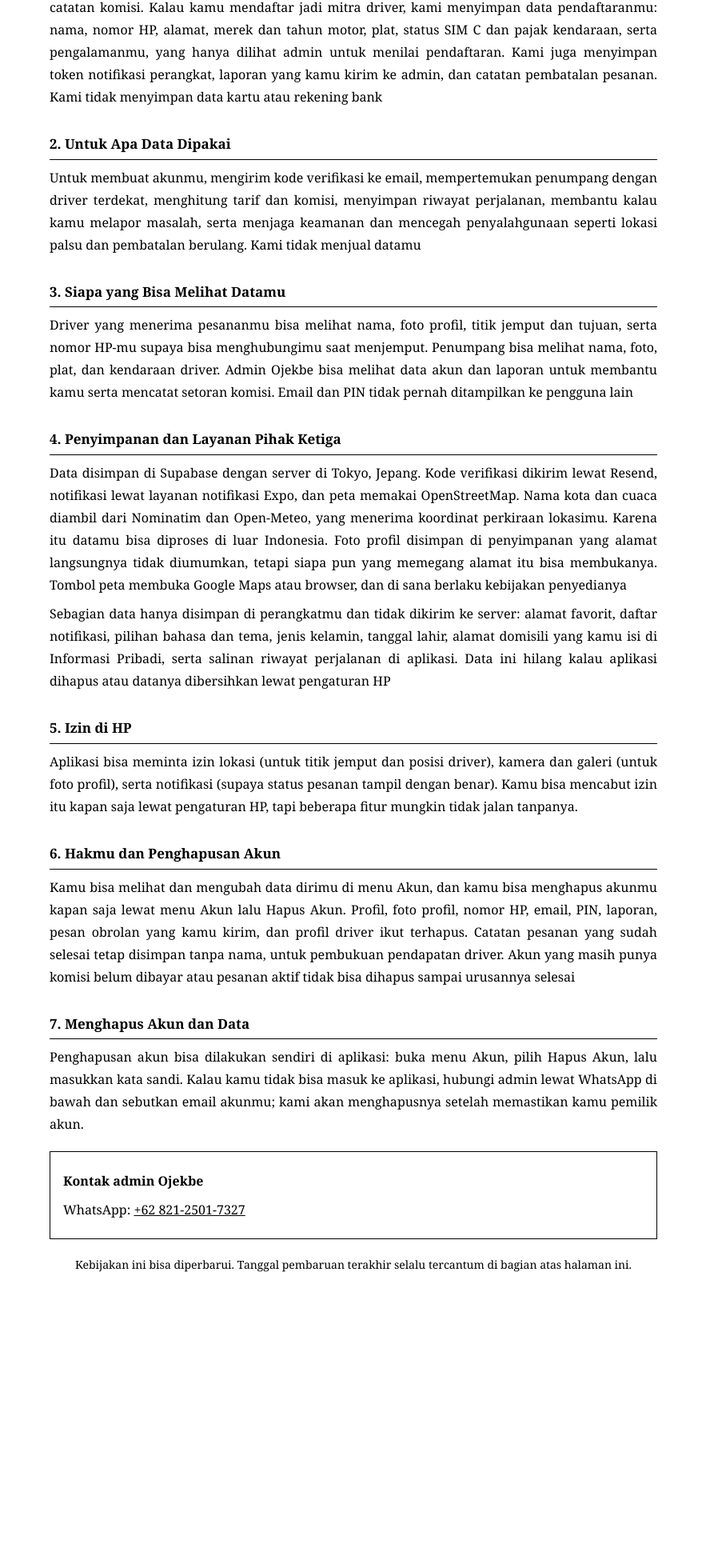
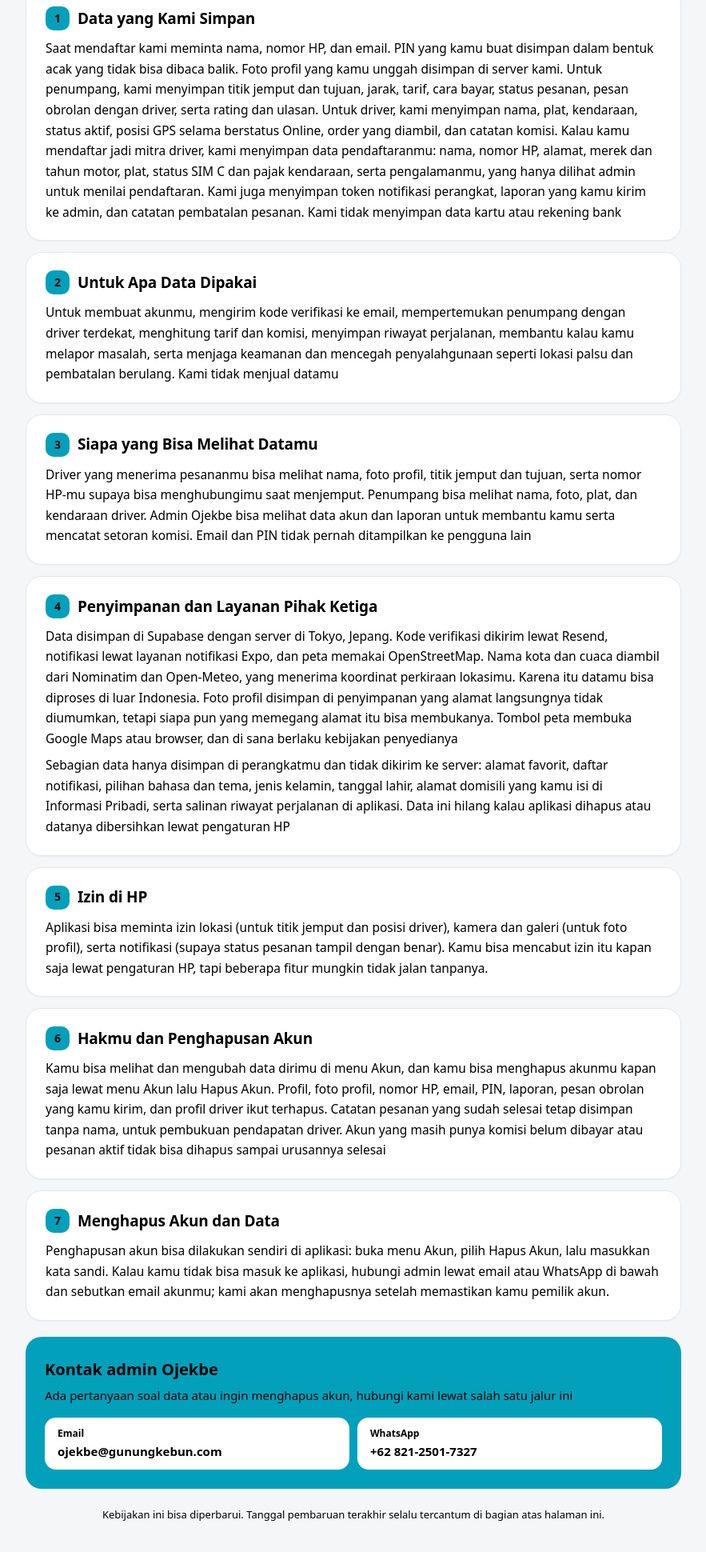
Before and after one commit to adityasub14/ojekbe-privasi, a plain HTML site: page index.html in a window 1280 px wide. Shown: the part 392-2332 px from the top of the page at 80% size, without its empty margins (198-1081 px from the left). Before the commit the page ends 2058 px from the top, so only its background shows below. Drawn offline with Linux system fonts and the light colour scheme.

Commit message:
Add files via upload

```diff
--- a/index.html
+++ b/index.html
@@ -5,43 +5,87 @@
 <meta name="viewport" content="width=device-width, initial-scale=1">
 <title>Kebijakan Privasi Ojekbe</title>
 <style>
-body{font-family:Georgia,"Times New Roman",Times,serif;line-height:1.75;color:#000;background:#fff;margin:0}
-main{max-width:760px;margin:0 auto;padding:32px 24px 64px}
-h1{font-size:26px;margin:0 0 6px;color:#000;text-align:center;text-transform:uppercase;letter-spacing:.5px}
-h2{font-size:17px;margin:30px 0 6px;color:#000;border-bottom:1px solid #000;padding-bottom:4px}
-p{margin:8px 0;text-align:justify;color:#000}
-a{color:#000;text-decoration:underline}
-.kecil{color:#000;font-size:14px;text-align:center}
-.kotak{background:#fff;border:1px solid #000;border-radius:0;padding:14px 16px;margin:20px 0}
-.kotak p{text-align:left}
+:root{--teal:#03a0bb;--tipis:#e6f6f9;--garis:#e5e7eb}
+*{box-sizing:border-box}
+html{scroll-behavior:smooth}
+body{margin:0;font-family:system-ui,-apple-system,"Segoe UI",Roboto,"Helvetica Neue",Arial,sans-serif;color:#000;background:#f4f6f7;line-height:1.65;-webkit-text-size-adjust:100%}
+a{color:#000}
+.atas{position:sticky;top:0;z-index:10;background:#fff;border-bottom:1px solid var(--garis)}
+.atas div{max-width:860px;margin:0 auto;padding:14px 20px;display:flex;align-items:center;justify-content:space-between;gap:12px}
+.atas .merek{font-size:21px;font-weight:800;letter-spacing:-.4px;color:#000}
+.atas span{font-size:14px;font-weight:600;color:#000}
+.hero{background:var(--tipis)}
+.hero div{max-width:860px;margin:0 auto;padding:40px 20px 34px}
+.hero h1{margin:0 0 10px;font-size:clamp(30px,6vw,44px);line-height:1.1;font-weight:800;letter-spacing:-1px;color:#000}
+.hero .tgl{display:inline-block;background:#fff;border:1px solid var(--garis);border-radius:999px;padding:4px 12px;font-size:13px;font-weight:600;color:#000;margin-bottom:14px}
+.hero p{margin:0;max-width:640px;font-size:16px;color:#000}
+.isi{max-width:860px;margin:0 auto;padding:20px 20px 56px}
+.chip{display:flex;gap:8px;overflow-x:auto;padding:4px 0 18px;margin:0 -20px;padding-left:20px;padding-right:20px;scrollbar-width:none}
+.chip::-webkit-scrollbar{display:none}
+.chip a{flex:none;text-decoration:none;font-size:14px;font-weight:600;color:#000;background:#fff;border:1px solid var(--garis);border-radius:999px;padding:8px 14px}
+.chip a:hover{border-color:#000}
+.kartu{background:#fff;border:1px solid var(--garis);border-radius:20px;padding:22px 24px;margin:0 0 14px;scroll-margin-top:72px;box-shadow:0 1px 2px rgba(0,0,0,.04)}
+.kartu h2{margin:0 0 10px;font-size:19px;line-height:1.3;font-weight:800;letter-spacing:-.2px;color:#000;display:flex;align-items:center;gap:10px}
+.no{flex:none;min-width:30px;height:30px;padding:0 8px;border-radius:10px;background:var(--teal);color:#000;font-size:14px;font-weight:800;display:inline-flex;align-items:center;justify-content:center}
+.kartu p{margin:8px 0 0;font-size:15.5px;color:#000}
+.kontak{background:var(--teal);border-radius:20px;padding:24px;margin:20px 0 14px;color:#000}
+.kontak h2{margin:0 0 4px;font-size:20px;font-weight:800;color:#000}
+.kontak p{margin:0 0 16px;font-size:15px;color:#000}
+.tombol{display:flex;flex-wrap:wrap;gap:10px}
+.tombol a{display:inline-flex;flex-direction:column;background:#fff;border-radius:14px;padding:10px 16px;text-decoration:none;color:#000;min-width:220px;flex:1 1 220px}
+.tombol small{font-size:12px;font-weight:600;color:#000}
+.tombol strong{font-size:15px;font-weight:700;color:#000;word-break:break-all}
+.kaki{text-align:center;font-size:13px;color:#000;margin:22px 0 0}
+@media (max-width:520px){.kartu{padding:18px 16px;border-radius:16px}.kontak{border-radius:16px}}
 </style>
 </head>
 <body>
-<main>
-<h1>Kebijakan Privasi Ojekbe</h1>
-<p class="kecil">Terakhir diperbarui: November 2026</p>
+<header class="atas"><div><span class="merek">Ojekbe</span><span>Kebijakan Privasi</span></div></header>
+<section class="hero"><div>
+<span class="tgl">Terakhir diperbarui: November 2026</span>
+<h1>Kebijakan Privasi</h1>
 <p>Halaman ini menjelaskan data apa saja yang diminta aplikasi Ojekbe (id.ojekbe.app), untuk apa dipakai, dan apa yang bisa kamu lakukan dengan datamu.</p>
-<h2>1. Data yang Kami Simpan</h2>
+</div></section>
+<main class="isi">
+<nav class="chip"><a href="#s1">Data yang Kami Simpan</a><a href="#s2">Untuk Apa Data Dipakai</a><a href="#s3">Siapa yang Bisa Melihat Datamu</a><a href="#s4">Penyimpanan dan Layanan Pihak Ketiga</a><a href="#s5">Izin di HP</a><a href="#s6">Hakmu dan Penghapusan Akun</a><a href="#s7">Menghapus Akun dan Data</a></nav>
+<section class="kartu" id="s1">
+<h2><span class="no">1</span>Data yang Kami Simpan</h2>
 <p>Saat mendaftar kami meminta nama, nomor HP, dan email. PIN yang kamu buat disimpan dalam bentuk acak yang tidak bisa dibaca balik. Foto profil yang kamu unggah disimpan di server kami. Untuk penumpang, kami menyimpan titik jemput dan tujuan, jarak, tarif, cara bayar, status pesanan, pesan obrolan dengan driver, serta rating dan ulasan. Untuk driver, kami menyimpan nama, plat, kendaraan, status aktif, posisi GPS selama berstatus Online, order yang diambil, dan catatan komisi. Kalau kamu mendaftar jadi mitra driver, kami menyimpan data pendaftaranmu: nama, nomor HP, alamat, merek dan tahun motor, plat, status SIM C dan pajak kendaraan, serta pengalamanmu, yang hanya dilihat admin untuk menilai pendaftaran. Kami juga menyimpan token notifikasi perangkat, laporan yang kamu kirim ke admin, dan catatan pembatalan pesanan. Kami tidak menyimpan data kartu atau rekening bank</p>
-<h2>2. Untuk Apa Data Dipakai</h2>
+</section>
+<section class="kartu" id="s2">
+<h2><span class="no">2</span>Untuk Apa Data Dipakai</h2>
 <p>Untuk membuat akunmu, mengirim kode verifikasi ke email, mempertemukan penumpang dengan driver terdekat, menghitung tarif dan komisi, menyimpan riwayat perjalanan, membantu kalau kamu melapor masalah, serta menjaga keamanan dan mencegah penyalahgunaan seperti lokasi palsu dan pembatalan berulang. Kami tidak menjual datamu</p>
-<h2>3. Siapa yang Bisa Melihat Datamu</h2>
+</section>
+<section class="kartu" id="s3">
+<h2><span class="no">3</span>Siapa yang Bisa Melihat Datamu</h2>
 <p>Driver yang menerima pesananmu bisa melihat nama, foto profil, titik jemput dan tujuan, serta nomor HP-mu supaya bisa menghubungimu saat menjemput. Penumpang bisa melihat nama, foto, plat, dan kendaraan driver. Admin Ojekbe bisa melihat data akun dan laporan untuk membantu kamu serta mencatat setoran komisi. Email dan PIN tidak pernah ditampilkan ke pengguna lain</p>
-<h2>4. Penyimpanan dan Layanan Pihak Ketiga</h2>
+</section>
+<section class="kartu" id="s4">
+<h2><span class="no">4</span>Penyimpanan dan Layanan Pihak Ketiga</h2>
 <p>Data disimpan di Supabase dengan server di Tokyo, Jepang. Kode verifikasi dikirim lewat Resend, notifikasi lewat layanan notifikasi Expo, dan peta memakai OpenStreetMap. Nama kota dan cuaca diambil dari Nominatim dan Open-Meteo, yang menerima koordinat perkiraan lokasimu. Karena itu datamu bisa diproses di luar Indonesia. Foto profil disimpan di penyimpanan yang alamat langsungnya tidak diumumkan, tetapi siapa pun yang memegang alamat itu bisa membukanya. Tombol peta membuka Google Maps atau browser, dan di sana berlaku kebijakan penyedianya</p>
 <p>Sebagian data hanya disimpan di perangkatmu dan tidak dikirim ke server: alamat favorit, daftar notifikasi, pilihan bahasa dan tema, jenis kelamin, tanggal lahir, alamat domisili yang kamu isi di Informasi Pribadi, serta salinan riwayat perjalanan di aplikasi. Data ini hilang kalau aplikasi dihapus atau datanya dibersihkan lewat pengaturan HP</p>
-<h2>5. Izin di HP</h2>
+</section>
+<section class="kartu" id="s5">
+<h2><span class="no">5</span>Izin di HP</h2>
 <p>Aplikasi bisa meminta izin lokasi (untuk titik jemput dan posisi driver), kamera dan galeri (untuk foto profil), serta notifikasi (supaya status pesanan tampil dengan benar). Kamu bisa mencabut izin itu kapan saja lewat pengaturan HP, tapi beberapa fitur mungkin tidak jalan tanpanya.</p>
-<h2>6. Hakmu dan Penghapusan Akun</h2>
+</section>
+<section class="kartu" id="s6">
+<h2><span class="no">6</span>Hakmu dan Penghapusan Akun</h2>
 <p>Kamu bisa melihat dan mengubah data dirimu di menu Akun, dan kamu bisa menghapus akunmu kapan saja lewat menu Akun lalu Hapus Akun. Profil, foto profil, nomor HP, email, PIN, laporan, pesan obrolan yang kamu kirim, dan profil driver ikut terhapus. Catatan pesanan yang sudah selesai tetap disimpan tanpa nama, untuk pembukuan pendapatan driver. Akun yang masih punya komisi belum dibayar atau pesanan aktif tidak bisa dihapus sampai urusannya selesai</p>
-
-<h2>7. Menghapus Akun dan Data</h2>
-<p>Penghapusan akun bisa dilakukan sendiri di aplikasi: buka menu Akun, pilih Hapus Akun, lalu masukkan kata sandi. Kalau kamu tidak bisa masuk ke aplikasi, hubungi admin lewat WhatsApp di bawah dan sebutkan email akunmu; kami akan menghapusnya setelah memastikan kamu pemilik akun.</p>
-<div class="kotak">
-<p><strong>Kontak admin Ojekbe</strong></p>
-<p>WhatsApp: <a href="https://wa.me/6282125017327">+62 821-2501-7327</a></p>
+</section>
+<section class="kartu" id="s7">
+<h2><span class="no">7</span>Menghapus Akun dan Data</h2>
+<p>Penghapusan akun bisa dilakukan sendiri di aplikasi: buka menu Akun, pilih Hapus Akun, lalu masukkan kata sandi. Kalau kamu tidak bisa masuk ke aplikasi, hubungi admin lewat email atau WhatsApp di bawah dan sebutkan email akunmu; kami akan menghapusnya setelah memastikan kamu pemilik akun.</p>
+</section>
+<section class="kontak">
+<h2>Kontak admin Ojekbe</h2>
+<p>Ada pertanyaan soal data atau ingin menghapus akun, hubungi kami lewat salah satu jalur ini</p>
+<div class="tombol">
+<a href="mailto:ojekbe@gunungkebun.com"><small>Email</small><strong>ojekbe@gunungkebun.com</strong></a>
+<a href="https://wa.me/6282125017327"><small>WhatsApp</small><strong>+62 821-2501-7327</strong></a>
 </div>
-<p class="kecil">Kebijakan ini bisa diperbarui. Tanggal pembaruan terakhir selalu tercantum di bagian atas halaman ini.</p>
+</section>
+<p class="kaki">Kebijakan ini bisa diperbarui. Tanggal pembaruan terakhir selalu tercantum di bagian atas halaman ini.</p>
 </main>
 </body>
 </html>
```
